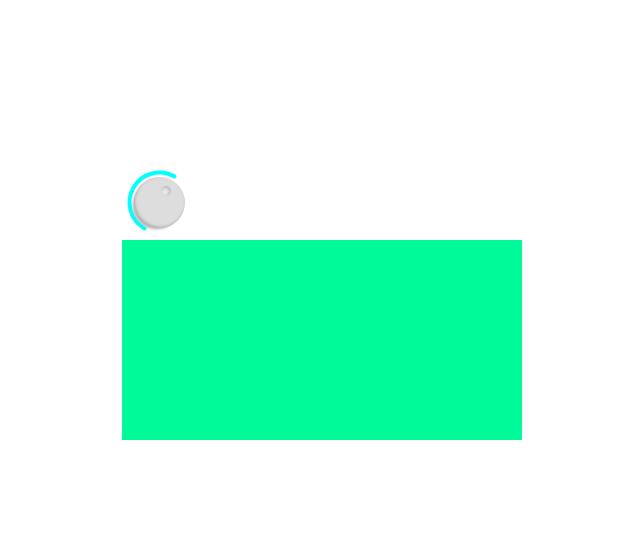
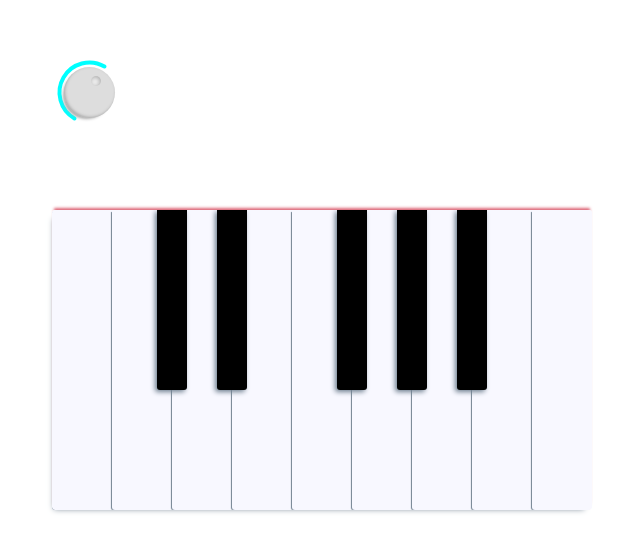
Before and after one commit to lschaack/pianuo, a Next.js app: page / in a window 1280 px wide. Shown: the part 130-682 px from the top of the page, without its empty margins (318-958 px from the left). Built offline with nearby package versions, Linux system fonts and the light colour scheme.

Commit message:
add a nicer blur effect to block piano until user gesture

```diff
--- a/pages/components/Pianuo/index.tsx
+++ b/pages/components/Pianuo/index.tsx
@@ -1,6 +1,7 @@
 import React, {
   FC,
   KeyboardEvent,
+  MouseEvent as SyntheticMouseEvent,
   useCallback,
   useEffect,
   useMemo,
@@ -63,7 +64,12 @@ const PLAYABLE_KEYS: Key[] = [
   'C-5',
 ];
 
-const Key: FC<{ pianoKey: Key, piano: Piano, debug?: boolean }> = ({ pianoKey, piano, debug = false }) => {
+const PianoKey: FC<{
+  pianoKey: Key,
+  piano: Piano | undefined,
+  hasGesture: boolean,
+  debug?: boolean
+}> = ({ pianoKey, piano, hasGesture, debug = false }) => {
   const [ isDown, setIsDown ] = useState(false);
   const [ nextIsDown, setNextIsDown ] = useState(false);
   const [ id ] = useState(uniqueId());
@@ -73,17 +79,21 @@ const Key: FC<{ pianoKey: Key, piano: Piano, debug?: boolean }> = ({ pianoKey, p
   ), [pianoKey]);
 
   const handleMouseDown = useCallback(() => {
-    piano.play(pianoKey)
-    setIsDown(true);
-  }, [ piano, pianoKey ]);
+    if (hasGesture) {
+      piano?.play(pianoKey)
+      setIsDown(true);
+    }
+  }, [ piano, pianoKey, hasGesture ]);
 
   const handleMouseUp = useCallback(() => {
-    piano.stop(pianoKey)
-    setIsDown(false);
-  }, [ piano, pianoKey ]);
+    if (hasGesture) {
+      piano?.stop(pianoKey)
+      setIsDown(false);
+    }
+  }, [ piano, pianoKey, hasGesture ]);
 
   useEffect(() => {
-    piano.subscribe({
+    piano?.subscribe({
       onPress: key => {
         if (key === pianoKey) setIsDown(true);
         else if (key === nextKey) setNextIsDown(true);
@@ -94,7 +104,7 @@ const Key: FC<{ pianoKey: Key, piano: Piano, debug?: boolean }> = ({ pianoKey, p
       },
     }, id);
 
-    return () => piano.unsubscribe(id);
+    return () => piano?.unsubscribe(id);
   }, [ piano, pianoKey, nextKey, id ]);
 
   return (
@@ -183,32 +193,37 @@ export const Pianuo: FC<{ id: string }> = id => {
     }
   }, [ ws, id, socketOpen ]);
 
-  return hasGesture ? (
-    <div>
+  const handleGesture = useMemo(() => {
+    if (!hasGesture) {
+      return (event: SyntheticMouseEvent<HTMLDivElement, MouseEvent>) => {
+        event.stopPropagation();
+        setHasGesture(true);
+      }
+    }
+
+    return undefined;
+  }, [hasGesture]);
+
+  return (
+    <div
+      className={hasGesture ? 'animate-unblur' : 'blur-sm'}
+      onClick={handleGesture}
+    >
       <div
         className={styles.piano}
         onKeyDown={e => handleKeyDown(e, piano)}
         onKeyUp={e => handleKeyUp(e, piano)}
         tabIndex={0}
       >
-        {piano ? PLAYABLE_KEYS.map(key => (
-          <Key
+        {PLAYABLE_KEYS.map(key => (
+          <PianoKey
             key={key}
             pianoKey={key}
             piano={piano}
+            hasGesture={hasGesture}
           />
-        )) : null}
+        ))}
       </div>
     </div>
-  ) : (
-    <div
-      style={{
-        width: '50vh',
-        height: '25vh',
-        backgroundColor: 'mediumspringgreen'
-      }}
-      onClick={() => setHasGesture(true)}
-      onTouchStart={() => setHasGesture(true)}
-    />
   )
 }
--- a/pages/components/Pianuo/styles.module.scss
+++ b/pages/components/Pianuo/styles.module.scss
@@ -81,6 +81,7 @@
     box-shadow: 0 0 5px slategrey;
   }
 
+  // For white keys next to white keys, regardless of whether there's a black key in between
   .whiteKey.pressed + .whiteKey.pressed,
   .whiteKey.pressed + .blackKey + .whiteKey.pressed {
     box-shadow: -1px 1px 1px -1px slategrey;
--- a/pages/index.tsx
+++ b/pages/index.tsx
@@ -25,7 +25,7 @@ const Home: NextPage = () => {
           head
         </h1> */}
 
-        <div className='.flex-col'>
+        <div className={'flex-col'}>
           <input
             className='mb-10'
             onChange={e => {
--- a/styles/globals.css
+++ b/styles/globals.css
@@ -1,7 +1,7 @@
-@import url('https://fonts.googleapis.com/css2?family=Fira+Code&display=swap');
 @tailwind base;
 @tailwind components;
 @tailwind utilities;
+@import url('https://fonts.googleapis.com/css2?family=Fira+Code&display=swap');
 
 html,
 body {
--- a/tailwind.config.js
+++ b/tailwind.config.js
@@ -1,12 +1,31 @@
 module.exports = {
-  content: [
+  content: [],
+  purge: [
     './pages/**/*.{js,jsx,ts,tsx}',
-    './components/**/*.{js,jsx,ts,tsx}',
   ],
-  purge: [],
   darkMode: false, // or 'media' or 'class'
   theme: {
-    extend: {},
+    extend: {
+      animation: {
+        // unblur: 'unblur 5s ease-out 0s 1'
+        unblur: 'unblur 0.5s ease-out',
+        wiggle: 'wiggle 1s ease-in-out infinite',
+      },
+      keyframes: {
+        wiggle: {
+          '0%, 100%': { transform: 'rotate(-3deg)' },
+          '50%': { transform: 'rotate(3deg)' },
+        },
+        unblur: {
+          '100%': {
+            filter: 'blur(0)'
+          },
+          '0%': {
+            filter: 'blur(4px)'
+          },
+        }
+      }
+    },
   },
   variants: {
     extend: {},
```
Also changed, not shown: package.json (+4 -4 lines), 1 other file (tests, documents, lock files or other folders).
